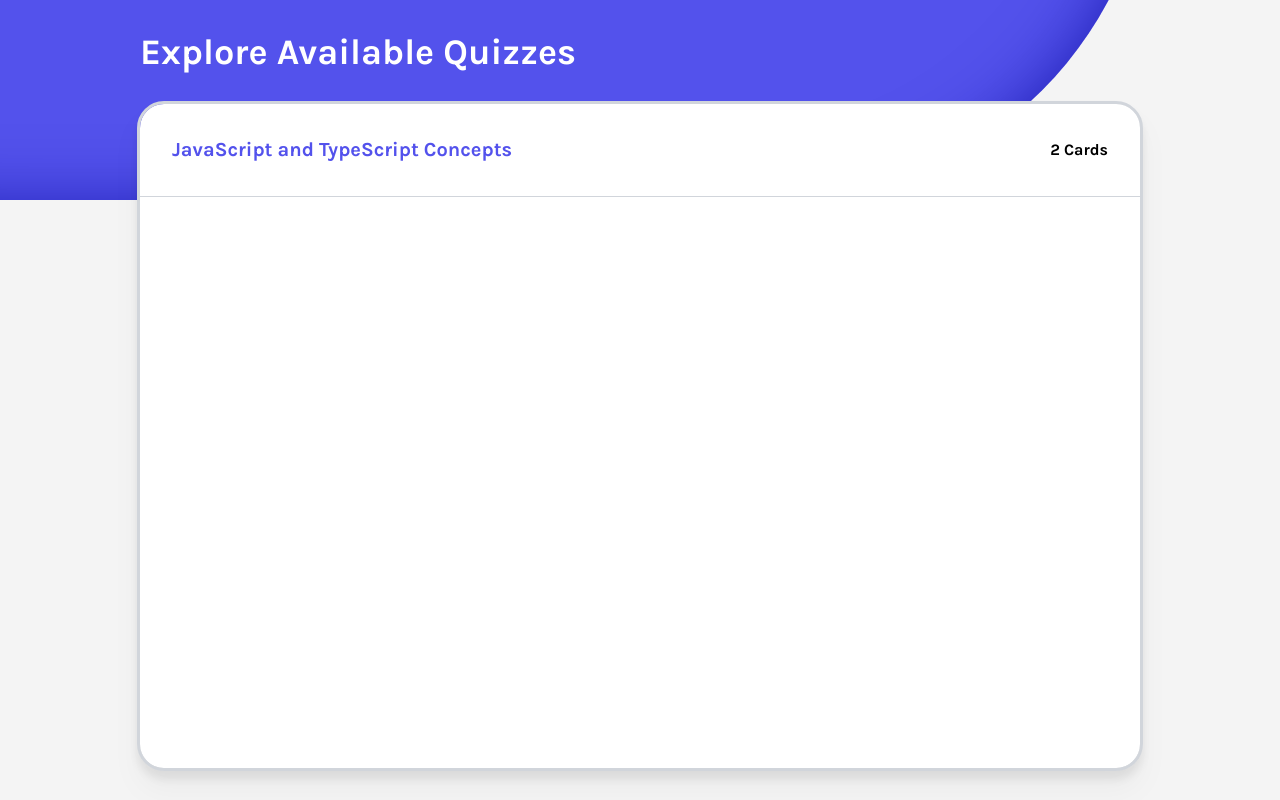
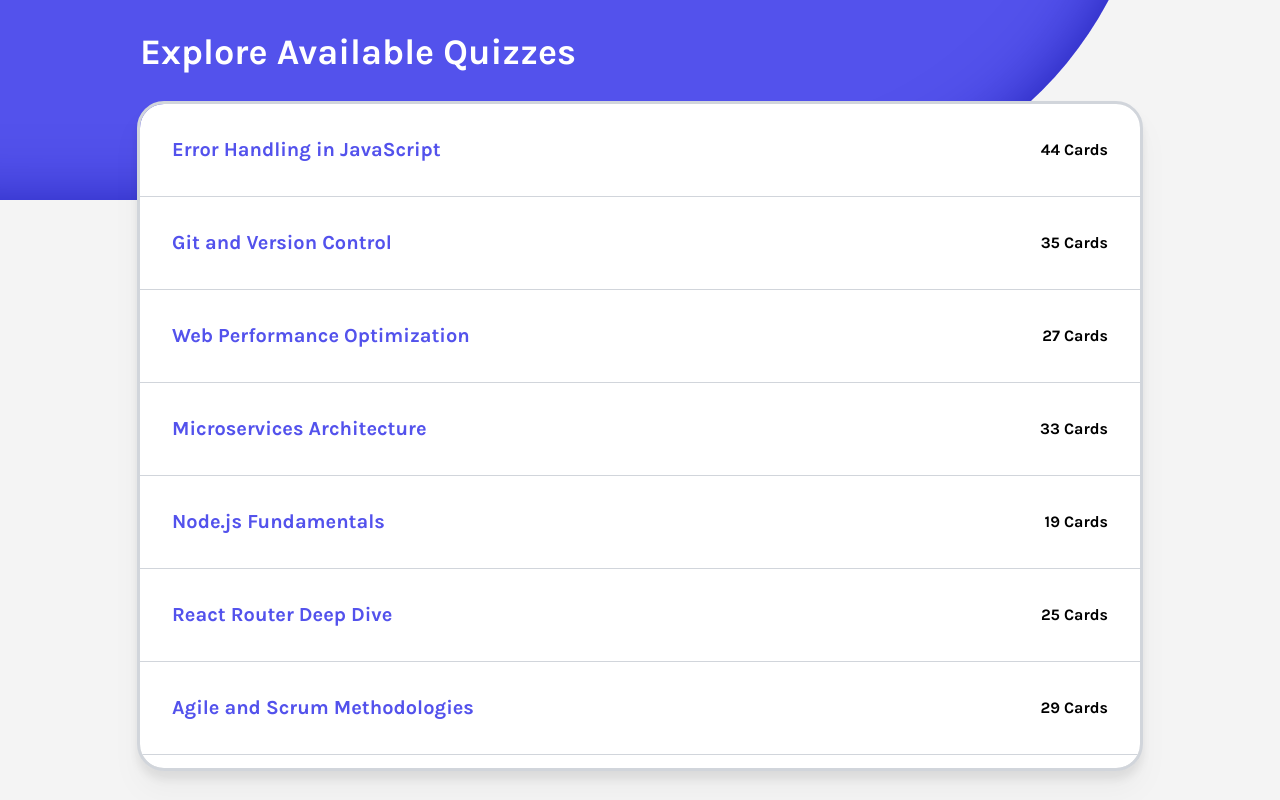
Before and after one commit to 3umaGH/NeuroCards, a React (Vite) app: page /browse in a window 1280 px wide. Built offline with nearby package versions, Linux system fonts and the light colour scheme.

Commit message:
refactor: create separate type for table quizzes

```diff
--- a/src/components/pages/BrowseQuiz/QuizTable/QuizTable.tsx
+++ b/src/components/pages/BrowseQuiz/QuizTable/QuizTable.tsx
@@ -1,12 +1,12 @@
 import clsx from 'clsx'
-import { mockQuiz } from '../../../../constants/quiz'
+import { mockQuizListItems } from '../../../../constants/quiz'
 import { CommonProps } from '../../../../types/common'
 import { QuizTableItem } from './QuizTableItem'
 
 type QuizTable = CommonProps
 
 export const QuizTable = ({ className }: QuizTable) => {
-  const availableQuizzes = [mockQuiz]
+  const availableQuizzes = mockQuizListItems
 
   return (
     <div
--- a/src/components/pages/BrowseQuiz/QuizTable/QuizTableItem.tsx
+++ b/src/components/pages/BrowseQuiz/QuizTable/QuizTableItem.tsx
@@ -1,16 +1,16 @@
 import { Link } from 'react-router-dom'
-import { FlashCardQuiz } from '../../../../types/quiz'
+import { QuizTableItem as QuizTableItemType } from '../../../../types/quiz'
 
-type QuizTableItem = { quiz: FlashCardQuiz }
+type QuizTableItemProps = { quiz: QuizTableItemType }
 
-export const QuizTableItem = ({ quiz }: QuizTableItem) => {
+export const QuizTableItem = ({ quiz }: QuizTableItemProps) => {
   return (
     <>
       <Link
         to={`/quiz/${quiz.id}`}
         className='flex group flex-col p-4 md:p-8 items-center justify-between border-b-[1px] py-4 md:py-8 border-gray-300 gap-x-4 gap-y-2 md:flex-row cursor-pointer hover:bg-gray-50 transition-all'>
-        <span className='font-bold text-[--primary] text-xl w-full group-hover:brightness-75'>{quiz.quiz_topic}</span>
-        <span className='w-full font-bold text-left md:text-right '>{quiz.questions.length} Cards</span>
+        <span className='font-bold text-[--primary] text-lg md:text-xl w-full group-hover:brightness-75'>{quiz.quiz_topic}</span>
+        <span className='w-full font-bold text-left md:text-right '>{quiz.questions_amount} Cards</span>
       </Link>
     </>
   )
--- a/src/constants/quiz.ts
+++ b/src/constants/quiz.ts
@@ -1,4 +1,4 @@
-import { FlashCardQuiz } from '../types/quiz'
+import { FlashCardQuiz, QuizTableItem } from '../types/quiz'
 
 export enum QuestionGrade {
   EXCELLENT = 5,
@@ -15,6 +15,59 @@
   [QuestionGrade.POOR]: '😬',
   [QuestionGrade.VERY_POOR]: '💀',
 }
+
+export const mockQuizListItems: QuizTableItem[] = [
+  { id: 0, quiz_topic: 'Error Handling in JavaScript', questions_amount: 44 },
+  { id: 1, quiz_topic: 'Git and Version Control', questions_amount: 35 },
+  { id: 2, quiz_topic: 'Web Performance Optimization', questions_amount: 27 },
+  { id: 3, quiz_topic: 'Microservices Architecture', questions_amount: 33 },
+  { id: 4, quiz_topic: 'Node.js Fundamentals', questions_amount: 19 },
+  { id: 5, quiz_topic: 'React Router Deep Dive', questions_amount: 25 },
+  { id: 6, quiz_topic: 'Agile and Scrum Methodologies', questions_amount: 29 },
+  { id: 7, quiz_topic: 'Introduction to Kafka', questions_amount: 16 },
+  { id: 8, quiz_topic: 'CSS Flexbox and Grid', questions_amount: 10 },
+  { id: 9, quiz_topic: 'Agile and Scrum Methodologies', questions_amount: 30 },
+  { id: 10, quiz_topic: 'React Context API', questions_amount: 36 },
+  { id: 11, quiz_topic: 'REST API Integration', questions_amount: 33 },
+  { id: 12, quiz_topic: 'Database Design Fundamentals', questions_amount: 21 },
+  { id: 13, quiz_topic: 'ES6+ Features', questions_amount: 50 },
+  { id: 14, quiz_topic: 'CSS Preprocessors (SASS/LESS)', questions_amount: 11 },
+  { id: 15, quiz_topic: 'Authentication with JWT', questions_amount: 23 },
+  { id: 16, quiz_topic: 'Binary Search Trees', questions_amount: 29 },
+  { id: 17, quiz_topic: 'Data Structures and Algorithms', questions_amount: 41 },
+  { id: 18, quiz_topic: 'ES6+ Features', questions_amount: 29 },
+  { id: 19, quiz_topic: 'React Hooks and Lifecycle', questions_amount: 15 },
+  { id: 20, quiz_topic: 'JavaScript and TypeScript Concepts', questions_amount: 45 },
+  { id: 21, quiz_topic: 'Binary Search Trees', questions_amount: 31 },
+  { id: 22, quiz_topic: 'Authentication and Authorization', questions_amount: 43 },
+  { id: 23, quiz_topic: 'REST API Integration', questions_amount: 35 },
+  { id: 24, quiz_topic: 'Error Handling in JavaScript', questions_amount: 38 },
+  { id: 25, quiz_topic: 'Testing with Jest and Enzyme', questions_amount: 36 },
+  { id: 26, quiz_topic: 'Big O Notation', questions_amount: 10 },
+  { id: 27, quiz_topic: 'Big O Notation', questions_amount: 16 },
+  { id: 28, quiz_topic: 'JavaScript and TypeScript Concepts', questions_amount: 21 },
+  { id: 29, quiz_topic: 'ES6+ Features', questions_amount: 32 },
+  { id: 30, quiz_topic: 'React Performance Optimization', questions_amount: 48 },
+  { id: 31, quiz_topic: 'Big O Notation', questions_amount: 48 },
+  { id: 32, quiz_topic: 'GraphQL vs REST API', questions_amount: 50 },
+  { id: 33, quiz_topic: 'Data Structures and Algorithms', questions_amount: 39 },
+  { id: 34, quiz_topic: 'Node.js Fundamentals', questions_amount: 11 },
+  { id: 35, quiz_topic: 'Introduction to Kubernetes', questions_amount: 19 },
+  { id: 36, quiz_topic: 'Git and Version Control', questions_amount: 17 },
+  { id: 37, quiz_topic: 'Binary Search Trees', questions_amount: 41 },
+  { id: 38, quiz_topic: 'Error Handling in JavaScript', questions_amount: 50 },
+  { id: 39, quiz_topic: 'GraphQL vs REST API', questions_amount: 35 },
+  { id: 40, quiz_topic: 'Node.js Fundamentals', questions_amount: 48 },
+  { id: 41, quiz_topic: 'OAuth and Social Login', questions_amount: 29 },
+  { id: 42, quiz_topic: 'React Context API', questions_amount: 32 },
+  { id: 43, quiz_topic: 'Microservices Architecture', questions_amount: 28 },
+  { id: 44, quiz_topic: 'CSS Preprocessors (SASS/LESS)', questions_amount: 19 },
+  { id: 45, quiz_topic: 'Database Design Fundamentals', questions_amount: 35 },
+  { id: 46, quiz_topic: 'CSS Flexbox and Grid', questions_amount: 40 },
+  { id: 47, quiz_topic: 'Responsive Web Design', questions_amount: 46 },
+  { id: 48, quiz_topic: 'Caching Strategies (Redis, Memcached)', questions_amount: 22 },
+  { id: 49, quiz_topic: 'Functional Programming', questions_amount: 35 },
+]
 
 export const mockQuiz: FlashCardQuiz = {
   id: 0,
--- a/src/types/quiz.ts
+++ b/src/types/quiz.ts
@@ -16,3 +16,9 @@
   quiz_topic: string
   questions: FlashCardQuestion[]
 }
+
+export type QuizTableItem = {
+  id: number
+  quiz_topic: string
+  questions_amount: number
+}
```
